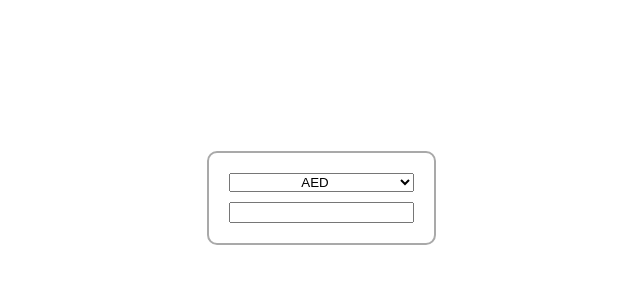
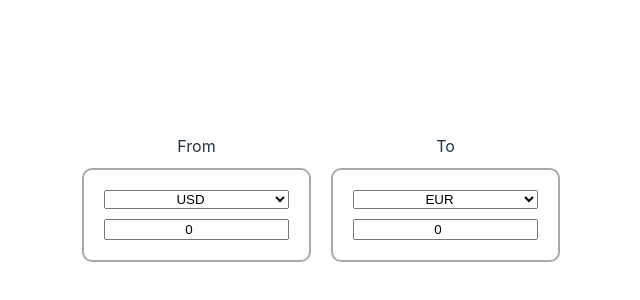
Before and after one commit to marcos-padilla/currency-converter, a React (Vite) app: page / in a window 1280 px wide. Shown: the part 202-502 px from the top of the page, without its empty margins (319-959 px from the left). Built offline with nearby package versions, Linux system fonts and the light colour scheme.

Commit message:
Add editable attribute to CurrencyForm component

```diff
--- a/src/App.jsx
+++ b/src/App.jsx
@@ -1,28 +1,76 @@
-import currency from './mock/latest-currency.json'
+import CurrencyForm from './CurrencyForm'
+import { useCallback, useEffect, useState } from 'react'
+import currencyData from './mock/latest-currency.json'
 
 export default function App() {
+	const [fromCurrency, setFromCurrency] = useState('USD')
+	const [toCurrency, setToCurrency] = useState('EUR')
+
+	const [fromValue, setFromValue] = useState(0)
+	const [toValue, setToValue] = useState(0)
+
+	const calculateCurrency = useCallback(
+		({ rates, fromCurrency, toCurrency, amount }) => {
+			var rates = currencyData.rates
+			var fromRate = rates[fromCurrency]
+			var toRate = rates[toCurrency]
+			return (toRate / fromRate) * amount
+		},
+		[]
+	)
+
+	useEffect(() => {
+		if (!fromValue || !fromCurrency) {
+			setToValue(0)
+			return
+		}
+
+		var exchangeRate = calculateCurrency({
+			rates: currencyData.rates,
+			fromCurrency: fromCurrency,
+			toCurrency: toCurrency,
+			amount: fromValue,
+		})
+		setToValue(exchangeRate)
+	}, [fromCurrency, fromValue])
+
 	return (
-		<div>
+		<div style={{ display: 'flex', gap: 20 }}>
 			<div
 				style={{
 					display: 'flex',
 					flexDirection: 'column',
+					placeItems: 'center',
 					gap: 10,
-					border: '2px solid darkgray',
-					padding: 20,
-					borderRadius: 10,
 				}}
 			>
-				<select style={{ textAlign: 'center' }}>
-					{Object.keys(currency.rates).map((key) => {
-						return (
-							<option key={key} value={key}>
-								{key}
-							</option>
-						)
-					})}
-				</select>
-				<input type='number' style={{ textAlign: 'center' }} />
+				<span>From</span>
+				<CurrencyForm
+					currency={fromCurrency}
+					setCurrency={setFromCurrency}
+					value={fromValue}
+					setValue={setFromValue}
+					currencyData={currencyData}
+					editable
+				/>
+			</div>
+			<div
+				style={{
+					display: 'flex',
+					flexDirection: 'column',
+					placeItems: 'center',
+					gap: 10,
+				}}
+			>
+				<span>To</span>
+				<CurrencyForm
+					currency={toCurrency}
+					setCurrency={setToCurrency}
+					value={toValue}
+					setValue={() => {}}
+					currencyData={currencyData}
+					editable={false}
+				/>
 			</div>
 		</div>
 	)
--- /dev/null
+++ b/src/CurrencyForm.jsx
@@ -0,0 +1,42 @@
+export default function CurrencyForm({
+	currency,
+	setCurrency,
+	value,
+	setValue,
+	currencyData,
+	editable,
+}) {
+	return (
+		<div
+			style={{
+				display: 'flex',
+				flexDirection: 'column',
+				gap: 10,
+				border: '2px solid darkgray',
+				padding: 20,
+				borderRadius: 10,
+			}}
+		>
+			<select
+				style={{ textAlign: 'center' }}
+				value={currency}
+				onChange={(e) => setCurrency(e.target.value)}
+			>
+				{Object.keys(currencyData.rates).map((key) => {
+					return (
+						<option key={key} value={key}>
+							{key}
+						</option>
+					)
+				})}
+			</select>
+			<input
+				type='number'
+				readOnly={!editable}
+				style={{ textAlign: 'center' }}
+				value={value}
+				onChange={(e) => setValue(e.target.value)}
+			/>
+		</div>
+	)
+}
```
